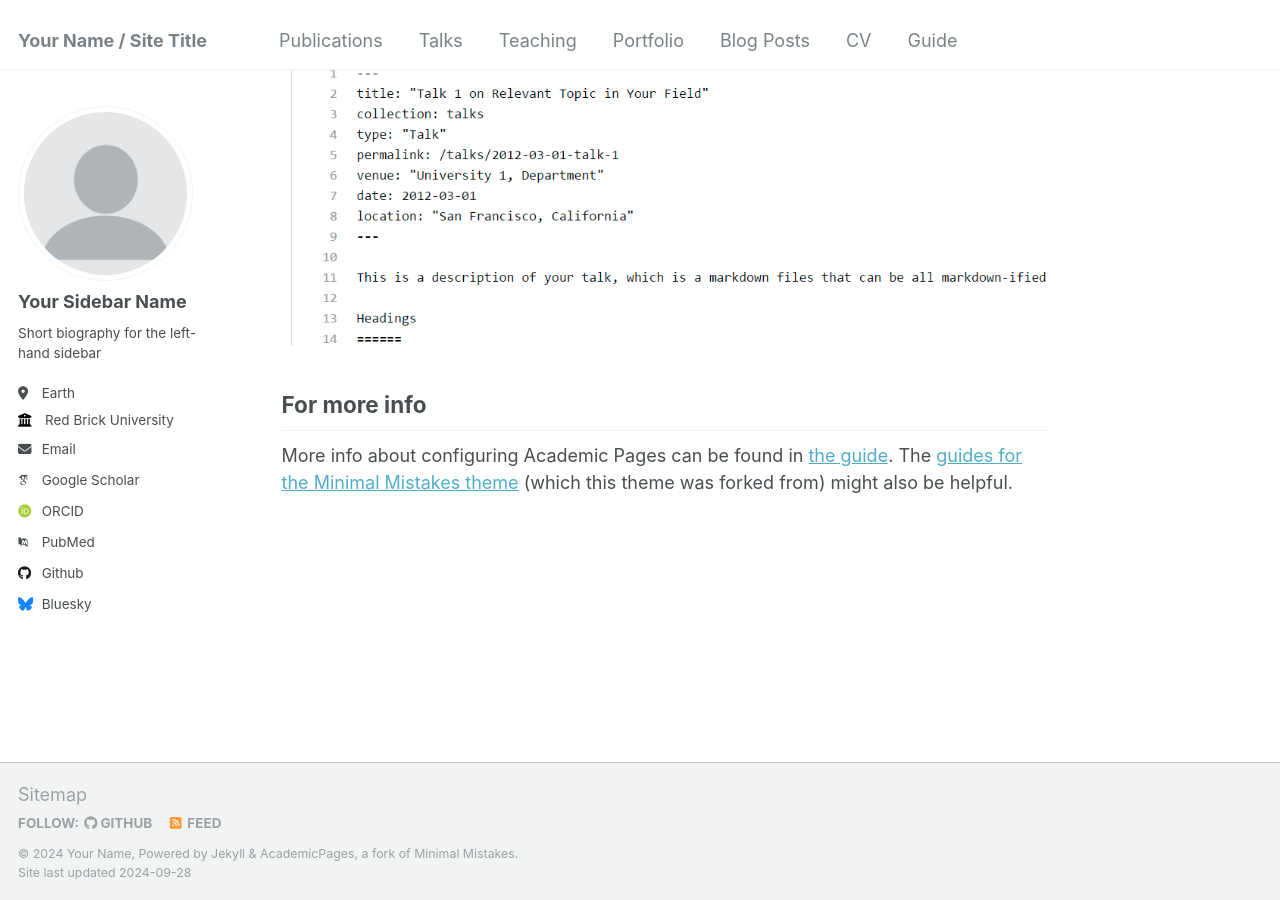
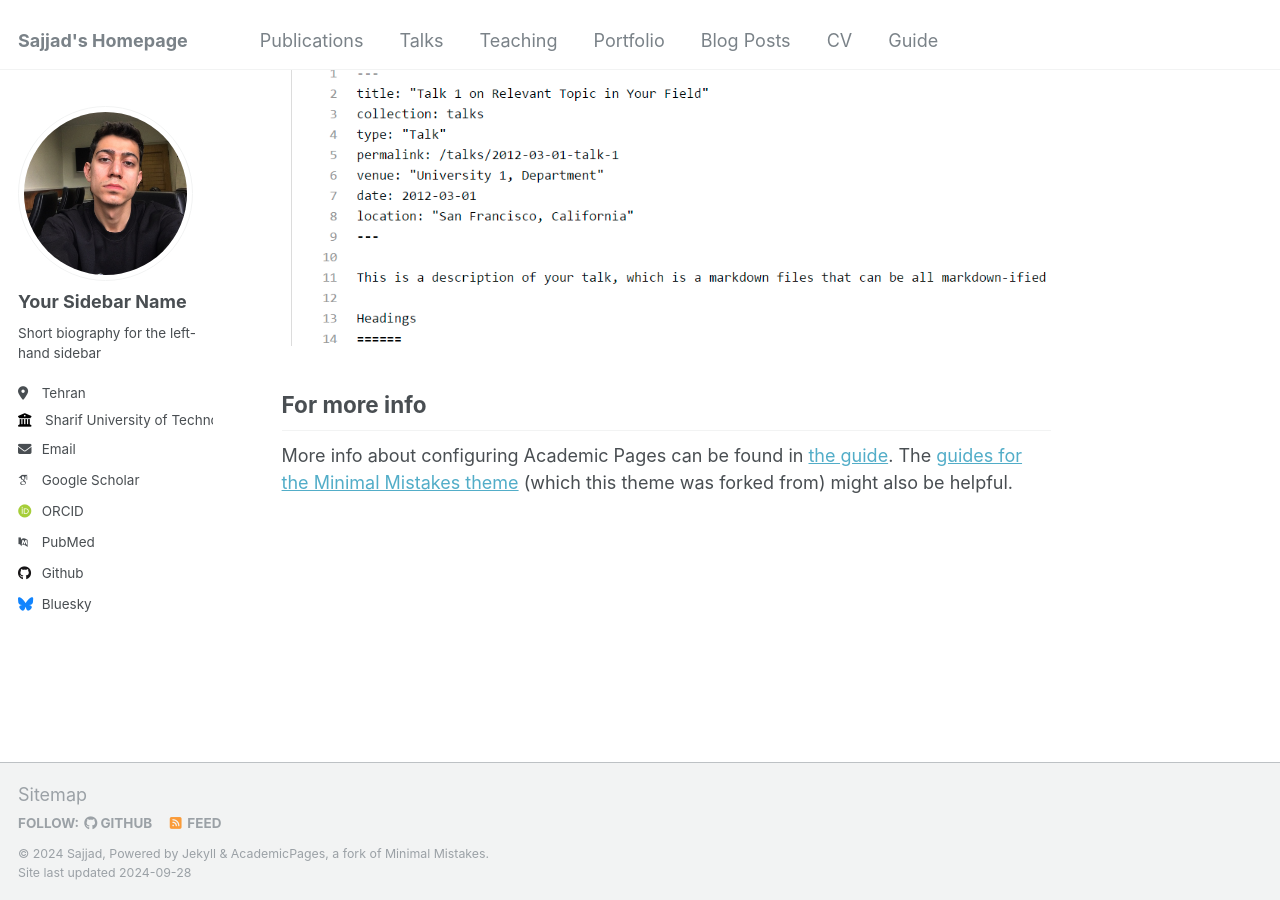
Before and after one commit to SajjadHm/sajjadhm.github.io, a Jekyll site: the page built from _pages/about.md, in a window 1280 px wide and 900 px high, scrolled down 3449 px. Built offline with Jekyll 4.4.1, drawn with Linux system fonts in a browser that asks for light colours; some web fonts are replaced.

Commit message:
Update _config.yml

```diff
--- a/_config.yml
+++ b/_config.yml
@@ -8,31 +8,31 @@
 
 # Basic Site Settings
 locale                   : "en-US"
-title                    : "Your Name / Site Title"
+title                    : "Sajjad's Homepage"
 title_separator          : "-"
-name                     : &name "Your Name"
+name                     : &name "Sajjad"
 description              : &description "personal description"
-url                      : https://academicpages.github.io # the base hostname & protocol for your site e.g. "https://mmistakes.github.io"
+url                      : https://sajjadhm.github.io # the base hostname & protocol for your site e.g. "https://mmistakes.github.io"
 baseurl                  : "" # the subpath of your site, e.g. "/blog"
-repository               : "academicpages/academicpages.github.io"
+repository               : "SajjadHm/sajjadhm.github.io"
 
 # Site Author - The following control what appear as part of the author content on the side bar.
 #               If a field is blank the icon and link will not appear, otherwise it will be shown.
 #               Additional customization can be done by editing /_includes/author-profile.html
 author:
   # Biographic information
-  avatar           : "profile.png"
+  avatar           : "profile.PNG"
   name             : "Your Sidebar Name"
   pronouns         : # example: "she/her"
   bio              : "Short biography for the left-hand sidebar"
-  location         : "Earth"
-  employer         : "Red Brick University"
+  location         : "Tehran"
+  employer         : "Sharif University of Technology"
   uri              : # URL
-  email            : "none@example.org"
+  email            : "sajjadhashembeiki@gmail.com"
 
   # Academic websites
   arxiv            : # URL - Update with the correct link to your profile
-  googlescholar    : "https://scholar.google.com/citations?user=PS_CX0AAAAAJ"
+  googlescholar    : "https://scholar.google.com/citations?user=fvX499wAAAAJ&hl=en"
   impactstory      : # URL
   orcid            : "http://orcid.org/yourorcidurl"
   semantic         : # URL
```
